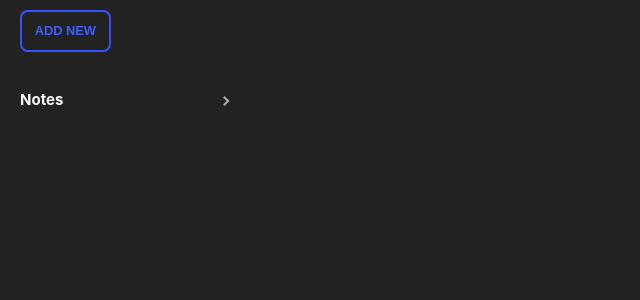
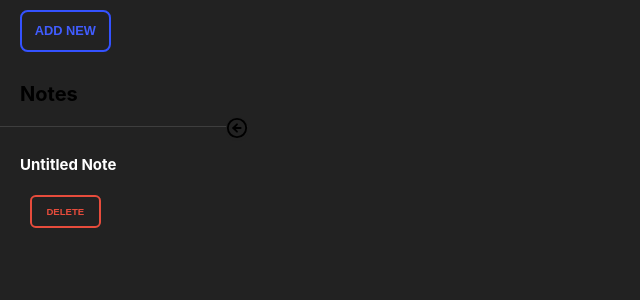
Before and after one commit to Sc0pz/CS321_PlanIt, a React (Create React App) app in the folder sidebar/: page / in a window 1280 px wide. Shown: the top 300 px of the page, without its empty margins (0-640 px from the left). Built offline with nearby package versions, Linux system fonts and the light colour scheme.

Commit message:
Sidebar toggle change

```diff
--- a/sidebar/package.json
+++ b/sidebar/package.json
@@ -7,6 +7,7 @@
     "@testing-library/jest-dom": "^5.11.9",
     "@testing-library/react": "^11.2.5",
     "@testing-library/user-event": "^12.8.3",
+    "npm": "^7.9.0",
     "react": "^17.0.2",
     "react-dom": "^17.0.1",
     "react-icons": "^4.2.0",
--- a/sidebar/src/App.js
+++ b/sidebar/src/App.js
@@ -45,6 +45,12 @@ class App extends Component {
 
   }
 
+  toggleSideBar = (menuCollapse) =>{
+    console.log("Toggle Side Bar test")
+    if(menuCollapse == true)
+      menuCollapse = false
+    else menuCollapse = true
+  }
   render() {
 
     this.state.notes.sort((a, b) => {return b.id-a.id})
@@ -56,7 +62,7 @@ class App extends Component {
       </div>
       <div className='notes-wrapper'>
         <div className='list-notes-top'>
-          <ListNotes notes={this.state.notes} changeCurrentNote={this.changeCurrentNote} deletenote={this.deletenote}/>
+          <ListNotes notes={this.state.notes} changeCurrentNote={this.changeCurrentNote} deletenote={this.deletenote} toggleSideBar={this.toggleSideBar}/>
         </div>
         <div className='current-note'>
           {( this.state.currentNote !== null ) && ( <Note note={this.state.currentNote} savenote={this.saveNote}/> )}
--- a/sidebar/src/ListNotes.js
+++ b/sidebar/src/ListNotes.js
@@ -1,19 +1,30 @@
 import React, {Component} from 'react'
-import { ProSidebar, Menu, MenuItem, SubMenu } from 'react-pro-sidebar';
+import { ProSidebar, Menu, MenuItem, SubMenu, SidebarHeader } from 'react-pro-sidebar';
 import 'react-pro-sidebar/dist/css/styles.css';
-
+import { FiHome, FiLogOut, FiArrowLeftCircle, FiArrowRightCircle } from "react-icons/fi";
 class ListNotes extends Component{
 
 
   render(){
-
-    const {notes, changeCurrentNote, deletenote} = this.props
+    const menuState = false
+    const {notes, changeCurrentNote, deletenote, toggleSideBar} = this.props
 return(
-
-
-    <ProSidebar>
-      <Menu iconShape="circle">
-        <SubMenu title="Notes">
+    <ProSidebar collapsed = {menuState}>
+        <SidebarHeader>
+          <div className="logotext">
+            {/* small and big change using menucollapse state */}
+              <p>{menuState ? "No" : "Notes"}</p>
+            </div>
+            <div className="closemenu" onClick={toggleSideBar(menuState)}>
+                {/* changing menu collapse icon on click */}
+              {menuState ? (
+                <FiArrowRightCircle/>
+              ) : (
+                <FiArrowLeftCircle/>
+              )}
+            </div>
+        </SidebarHeader>
+        <Menu>
           { notes.map((note) => (
           <MenuItem>
             <div className='list-item-top' key={ note.id }>
@@ -30,8 +41,8 @@ return(
               </div>
           </MenuItem>
           )) }
-      </SubMenu>
       </Menu>
+
     </ProSidebar>
 )
 }
```
Also changed, not shown: 1 other file (tests, documents, lock files or other folders).
